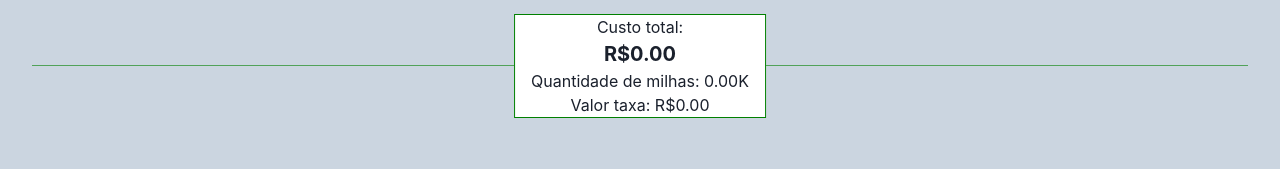
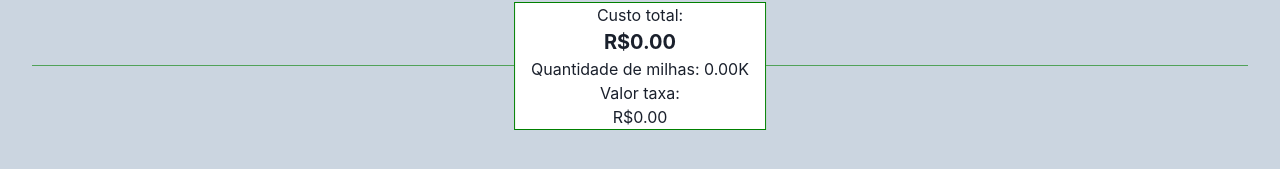
Before and after one commit to dmvilar/realtrip-calculator, a React (Vite) app: page / in a window 1280 px wide. Both pictures are taken after a click on the label 217 px from the left and 287 px from the top of the page. Shown: the part 499-668 px from the top of the page. Built offline with nearby package versions, Linux system fonts and the light colour scheme.

Commit message:
ajuste visual

```diff
--- a/src/App.tsx
+++ b/src/App.tsx
@@ -96,17 +96,22 @@ function App() {
         </Box>
       )}
 
-      <Box position="relative" marginTop={mostrarVolta ? "6rem" : "3rem"} marginBottom={"8rem"}>
+      <Box
+        position="relative"
+        marginTop={mostrarVolta ? "6rem" : "3rem"}
+        marginBottom={"8rem"}
+      >
         <Divider borderColor="green" width={"100%"} />
         <AbsoluteCenter bg="white" border={"solid 1px green"} px="4">
           <Text>{"Custo total:"}</Text>
-          <Text fontSize="xl" as={"b"}>{"R$" + valorTotal.toFixed(2)}</Text>
+          <Text fontSize="xl" as={"b"}>
+            {"R$" + valorTotal.toFixed(2)}
+          </Text>
           {mostrarVolta && (
             <>
-              <Text>
-                {"Quantidade de milhas: " + qtdTotalMilhas.toFixed(2) + "K"}
-              </Text>
-              <Text>{"Valor taxa: R$" + valorTotalTaxa.toFixed(2)}</Text>
+              <Text>{"Quantidade de milhas: " + qtdTotalMilhas.toFixed(2) + "K"}</Text>
+              <Text>{"Valor taxa:"}</Text>
+              <Text>{"R$" + valorTotalTaxa.toFixed(2)}</Text>
             </>
           )}
         </AbsoluteCenter>
```
